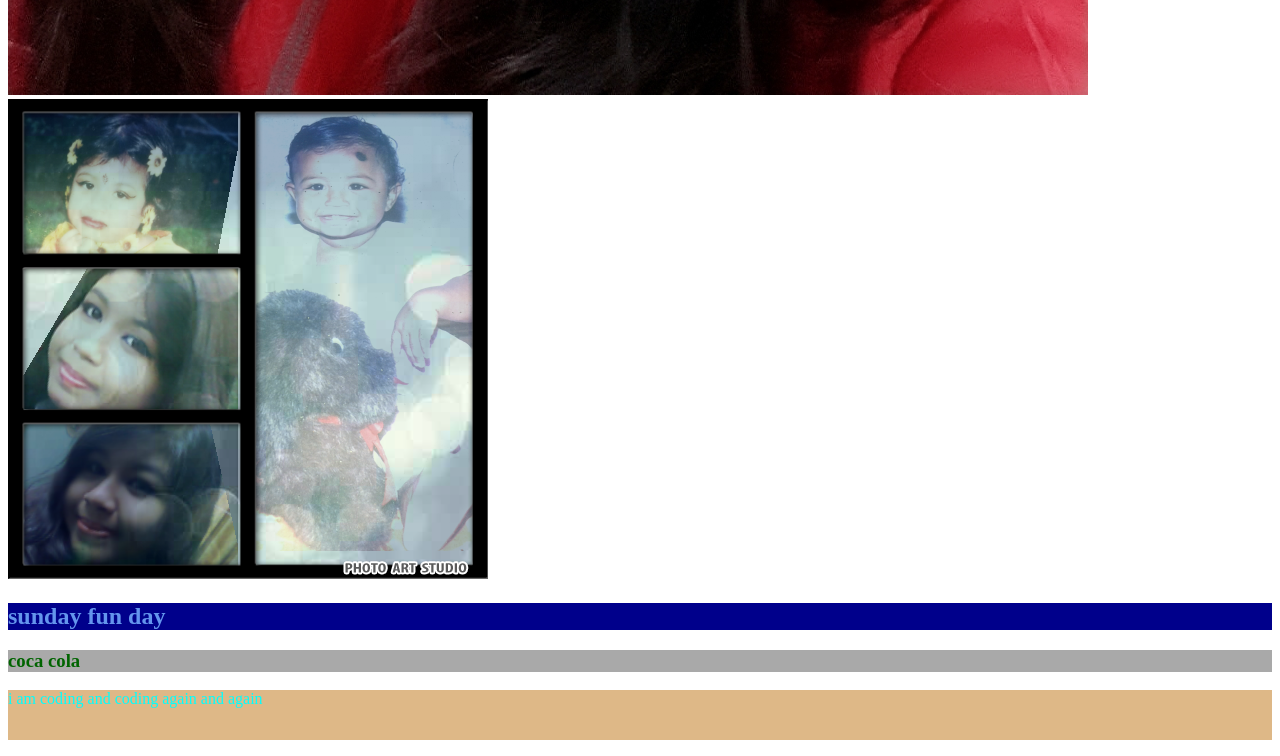
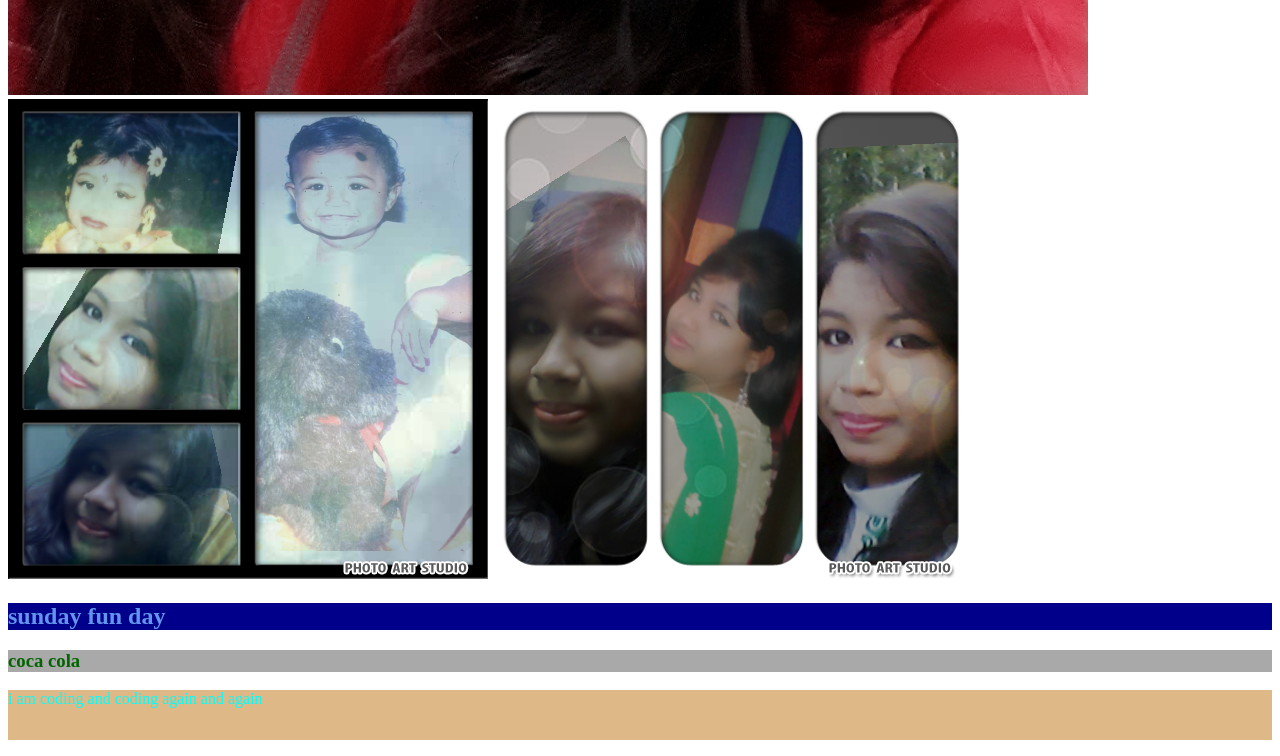
Before and after one commit to SarkarTasrina/my-second-repo, a plain HTML site: page index.html in a window 1280 px wide. Shown: the part 1905-2661 px from the top of the page. Drawn offline with Linux system fonts and the light colour scheme.

Commit message:
image added

```diff
--- a/index.html
+++ b/index.html
@@ -30,7 +30,7 @@
     <h1>hello good morning</h1>
     <img src="nisha.jpg"alt="">
     <img src="chiki.jpg"alt="">
-
+<img src="sonu/sarkar.jpg" alt="">
     <h2>sunday fun day</h2>
     <h3>coca cola</h3>
     <p>i am coding and coding again and again</p>
```
Also changed, not shown: sonu/chiki.jpg (added), sonu/sarkar.jpg (added), sonu/tasrina.jpg (added).
